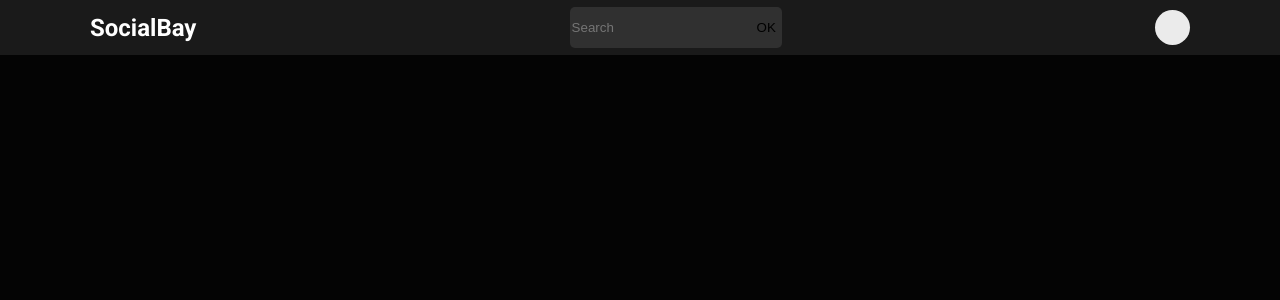
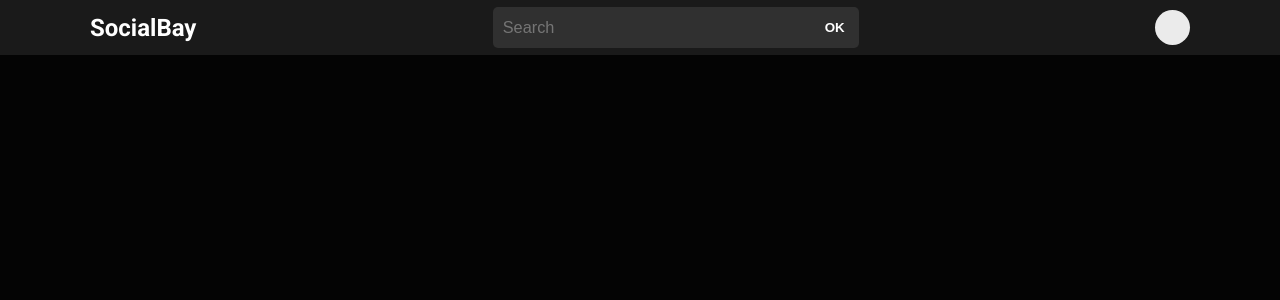
Before and after one commit to lxndrbukin/socialbay-client, a React (Vite) app: page / in a window 1280 px wide. Shown: the top 300 px of the page. Built offline with nearby package versions, Linux system fonts and the light colour scheme.

Commit message:
Working on Header functionality

```diff
--- a/src/components/Header/HeaderSearchBar.tsx
+++ b/src/components/Header/HeaderSearchBar.tsx
@@ -1,6 +1,26 @@
+import { ChangeEvent, FormEvent, useState } from 'react';
+
 export default function HeaderSearchBar(): JSX.Element {
-  return <form className='header_search'>
-    <input name='search' placeholder='Search' />
-    <button>OK</button>
-  </form>
+  const [inputValue, setInputValue] = useState<string>('');
+
+  const handleChange = (e: ChangeEvent<HTMLInputElement>): void => {
+    setInputValue(e.target.value);
+  };
+
+  const handleSubmit = (e: FormEvent<HTMLFormElement>): void => {
+    e.preventDefault();
+    console.log(inputValue);
+  };
+
+  return (
+    <form onSubmit={handleSubmit} className='header_search'>
+      <input
+        defaultValue={inputValue}
+        onChange={handleChange}
+        name='search'
+        placeholder='Search'
+      />
+      <button>OK</button>
+    </form>
+  );
 }
--- a/src/components/Header/HeaderUserMenu.tsx
+++ b/src/components/Header/HeaderUserMenu.tsx
@@ -1,41 +1,62 @@
-import { useState } from 'react';
+import { useState, useRef, useEffect } from 'react';
 
 type UserMenuLink = {
   url: string;
   text: string;
-}
+};
 
 const links: UserMenuLink[] = [
   { url: '#', text: 'Profile' },
   { url: '#', text: 'Settings' },
   { url: '#', text: 'Log Out' },
-]
+];
 
 export default function HeaderUserMenu(): JSX.Element {
   const [active, setActive] = useState<boolean>(false);
+  const dropdownRef = useRef<HTMLDivElement>(null);
 
-  const handleOnClick = (): void => {
-    setActive(!active);
+  useEffect(() => {
+    document.addEventListener('click', handleOutsideClick);
+    return (): void => {
+      document.removeEventListener('click', handleOutsideClick);
+    };
+  }, []);
+
+  const handleInsideClick = (): void => {
+    setActive(true);
+  };
+
+  const handleOutsideClick = (e: MouseEvent) => {
+    if (dropdownRef.current && dropdownRef.current.contains(e.target as Node)) {
+      setActive(false);
+      console.log(active);
     }
+  };
 
-  const renderedLinks = links.map(({url, text}: UserMenuLink) => <li><a href={url}>{text}</a></li>);
+  const renderedLinks = links.map(({ url, text }: UserMenuLink) => (
+    <li key={text}>
+      <a href={url}>{text}</a>
+    </li>
+  ));
 
-  const renderedDropdown = active && <div className='header_user_menu-dropdown'>
+  const renderedDropdown = active && (
+    <div ref={dropdownRef} className='header_user_menu-dropdown'>
       <div className='header_user_menu-dropdown_info'>
         <div className='avatar-placeholder'></div>
         nickname
       </div>
-    <ul className='header_user_menu-dropdown_links'>
-      {renderedLinks}
-    </ul>
-  </div>;
+      <ul className='header_user_menu-dropdown_links'>{renderedLinks}</ul>
+    </div>
+  );
 
-  return <div className='header_user'>
+  return (
+    <div className='header_user'>
       <div className='header_user_menu'>
-    <div onClick={handleOnClick} className='header_user_menu-icon'>
+        <div onClick={handleInsideClick} className='header_user_menu-icon'>
           <div className='icon-placeholder'></div>
         </div>
         {renderedDropdown}
       </div>
     </div>
+  );
 }
--- a/src/components/Header/assets/styles.scss
+++ b/src/components/Header/assets/styles.scss
@@ -25,12 +25,18 @@
       align-items: center;
       background-color: $color-dark-grey-2;
       border-radius: $border-r5;
+      padding: 0 $spacing-md;
+      width: 100%;
+      max-width: 350px;
 
       input {
         height: 100%;
+        width: 100%;
         box-sizing: border-box;
         background-color: transparent;
         border: none;
+        color: $color-white;
+        font-size: 1.02rem;
 
         &:focus {
           outline: none;
@@ -41,6 +47,8 @@
         height: 100%;
         background-color: transparent;
         border: none;
+        color: $color-white;
+        font-weight: bold;
       }
     }
 
```
Lines whose indentation alone changed are shown as unchanged.
